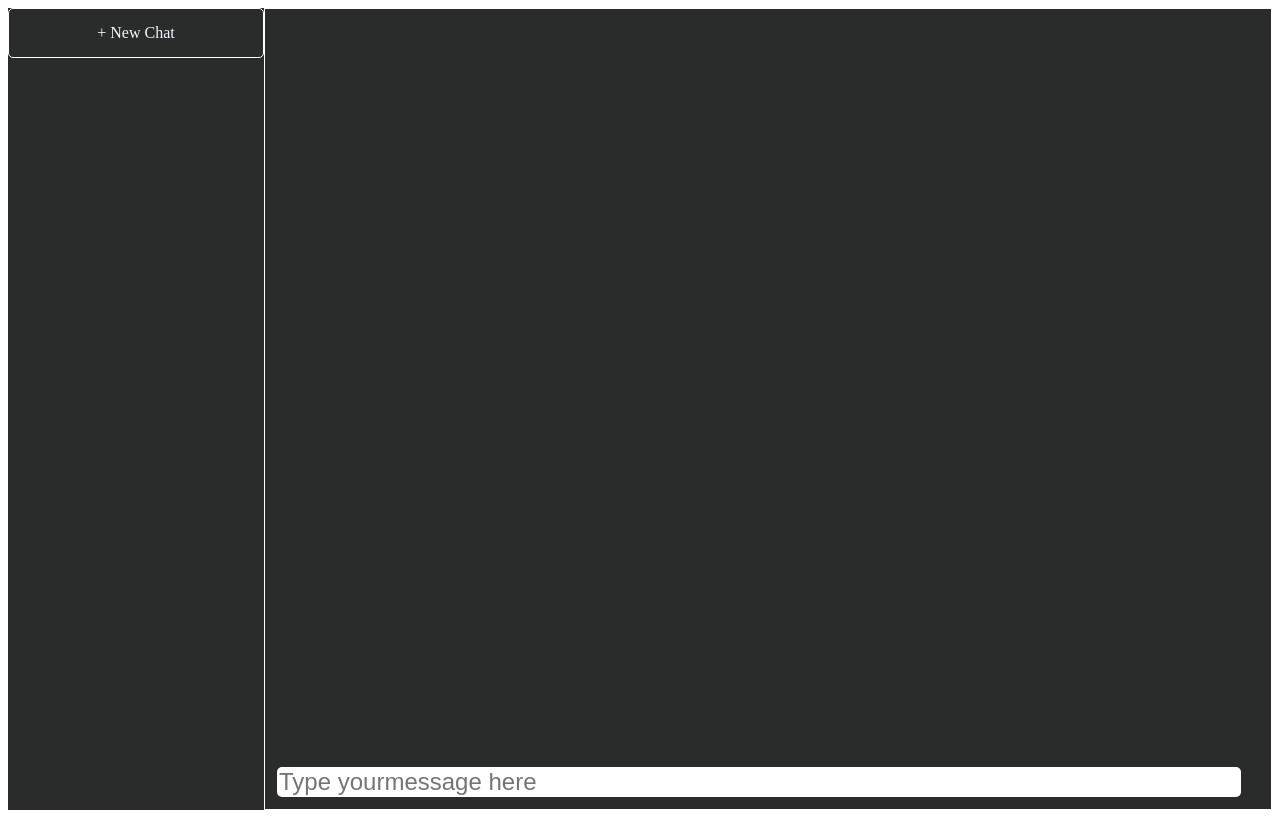
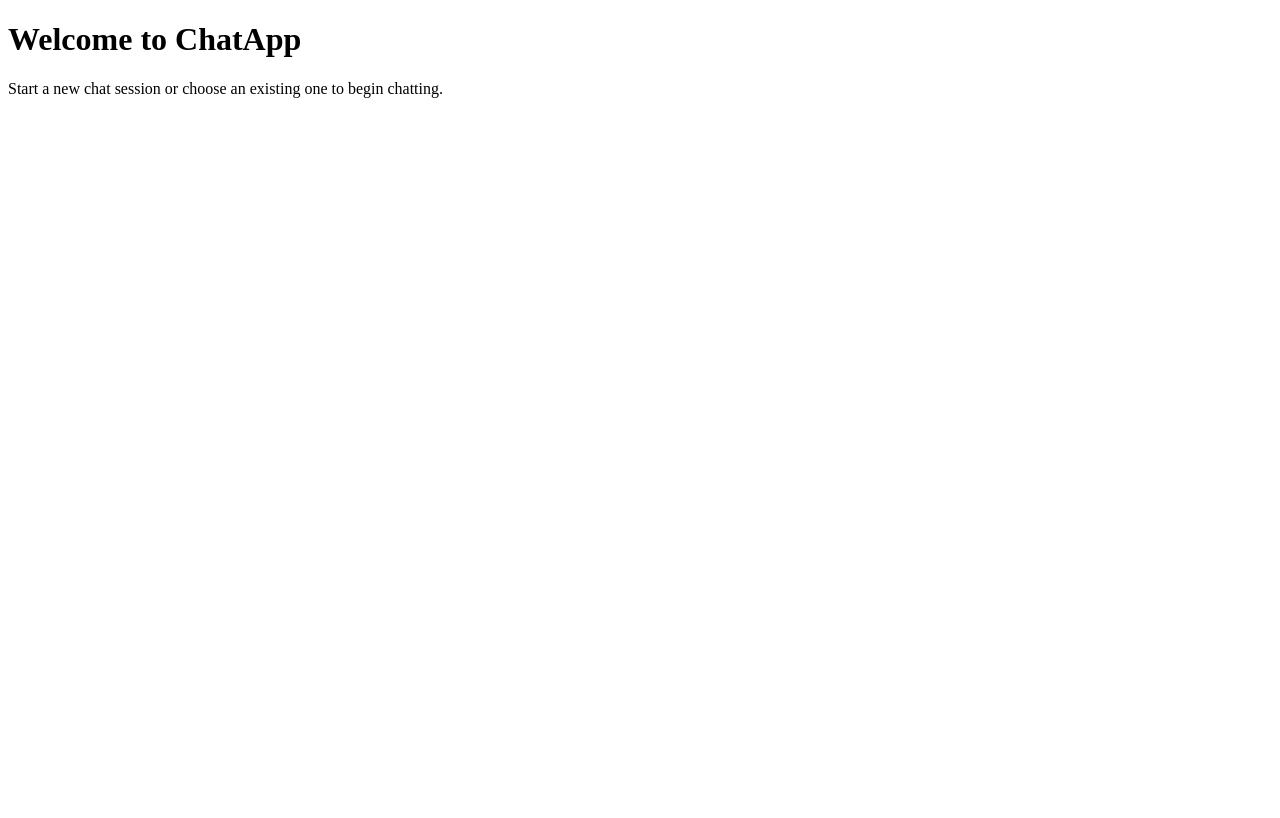
Before and after one commit to sorayapnblm/story-teller-open-ai, a React (Vite) app in the folder client/: page / in a window 1280 px wide. Built offline with nearby package versions, Linux system fonts and the light colour scheme.

Commit message:
Update App.jsx to add routing

```diff
--- a/client/src/App.css
+++ /dev/null
@@ -1,69 +0,0 @@
-/* .body {
-  text-align: center;
-  display: flex;
-  background-color: darkred;
-  color: aliceblue;
-  position: absolute;
-  top: 0;
-  bottom: 0;
-  right: 0;
-} */
-
-.test {
-  display: flex;
-  background-color: rgb(41, 44, 43);
-}
-
-
-.sidemenu {
-  width: 20vw;
-  height: 100vh;
-  /* border: 1px solid white; */
-  text-align: center;
-  color: aliceblue;
-
-}
-
-.side-menu-button {
-  padding: 15px;
-  border: 1px solid white;
-  border-radius: 5px;
-
-}
-
-.chatbox {
-  flex: 1;
-  border: 1px solid white;
-  width: auto;
-  height: 100vh;
-  position: relative;
-}
-
-.chat-log {
-  padding: 24px;
-}
-
-.chat-message {
-  margin: 10px;
-  padding: 12px;
-  padding-left: 40px;
-  color: aliceblue;
-  background-color: black;
-}
-
-.chat-input-holder {
-  position: absolute;
-  bottom: 0;
-  left: 0;
-  right: 0;
-}
-
-.chat-input-textarea {
-  width: 75vw;
-  font-size: 1.5em;
-  border-radius: 5px;
-  border: none;
-  border-color: none;
-  margin: 12px;
-  outline: none;
-}
--- a/client/src/App.jsx
+++ b/client/src/App.jsx
@@ -1,97 +1,18 @@
-import "./App.css";
-// import setState
-import { useState } from "react";
+import React from "react";
+import { BrowserRouter, Routes, Route } from "react-router-dom";
+import WelcomePage from "./components/WelcomePage.jsx";
+import ChatApp from "./components/Chat.jsx";
 
 function App() {
-
-  // Add state for input and chat log
-  const [input, setInput] = useState("");
-  const [chatLog, setChatLog] = useState([
-    // {
-    //   role: 'assistant',
-    //   message: "How are you?"
-    // }
-  ]);
-
-  //clear function
-
-  function clearChat() {
-    setChatLog([]);
-  }
-
-  async function handleSubmit(e) {
-
-    // Prevent the default form submission behavior, which would reload the page
-    e.preventDefault();
-
-    // Create a new chat message object with the user's input and add it to the chat log
-    let chatLogNew = [...chatLog, {"role": "user", "content": `${input}`}]
-
-    // Clear the input field by setting it to an empty string
-    setInput("");
-
-    // Update the chat log state with the new message
-    setChatLog(chatLogNew)
-
-
-    //fetch response to the api combining the chat log array of messages and sending it as a message to localhost:3000 as a post
-
-    // Combine all chat messages into a single string with line breaks
-    const messages = chatLogNew.map((message) => message.content).join("\n")
-
-    // Send a POST request to a server (http://localhost:3080/)
-    const response = await fetch("http://localhost:3080/", {
-      method: "POST", // Use the HTTP POST method to send data to the server
-      headers: {
-        "Content-Type": "application/json" // Specify that the request body is in JSON format
-      },
-      body: JSON.stringify({
-        message: messages, // Send the combined chat messages as JSON data
-
-      })
-    })
-    const data = await response.json();
-    setChatLog([...chatLogNew, { "role": "assistant", "content": `${data.message}`}])
-  }
   return (
-    <>
-      <div className="test">
-        <aside className="sidemenu">
-          <div className="side-menu-button" onClick={clearChat}>
-            <span>+ </span>
-            New Chat
-          </div>
-        </aside>
-        <section className="chatbox">
-          {chatLog.map((message, index) => (
-            <ChatMessage key={index} message={message} />
-          ))}
-          <div className="chat-input-holder">
-            <form onSubmit={handleSubmit}>
-            <input
-              rows={1}
-              value={input}
-              onChange={(e)=> setInput(e.target.value)}
-              className="chat-input-textarea"
-              placeholder="Type yourmessage here"
-            >
-            </input>
-             </form>
-          </div>
-        </section>
-      </div>
-    </>
+    <BrowserRouter>
+      <Routes>
+        <Route path="/" element={<WelcomePage />} />
+        {/* Define more routes here */}
+        <Route path="/chat" element={<ChatApp />} />
+      </Routes>
+    </BrowserRouter>
   );
 }
 
-const ChatMessage = ({message}) => {
-  return(
-    <div className="chat-message">
-            <div className="message">
-              {message.content}
-              </div>
-          </div>
-  )
-}
-
 export default App;
```
